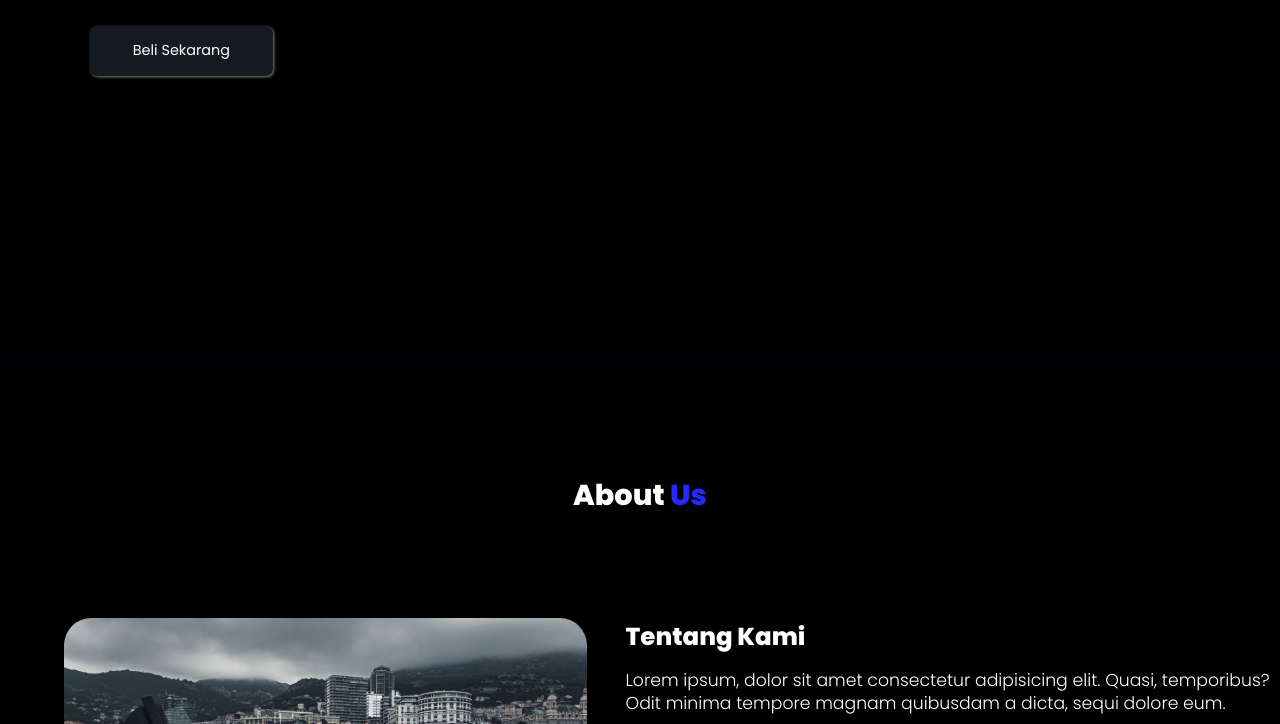
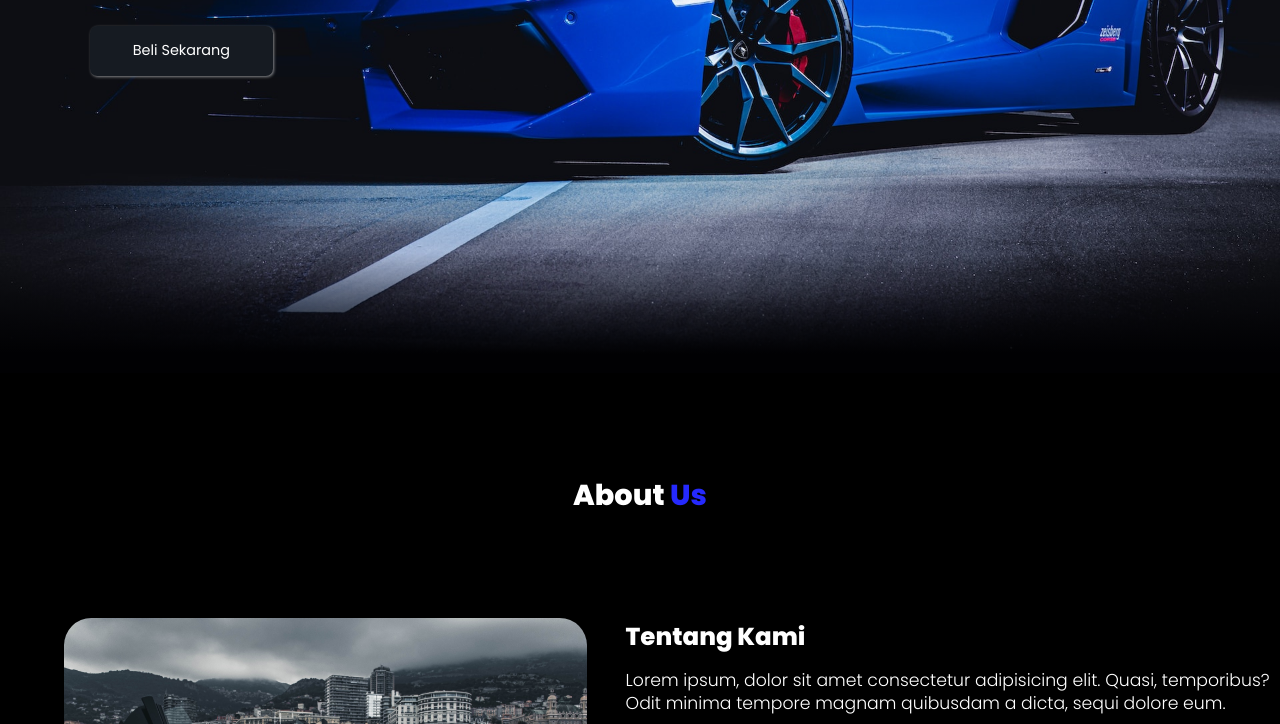
Before and after one commit to Riddzx/Car, a plain HTML site: page index.html in a window 1280 px wide. Shown: the part 427-1151 px from the top of the page. Drawn offline with nearby package versions, Linux system fonts and the light colour scheme.

Commit message:
repair background iamhe in hero section

```diff
--- a/css/style.css
+++ b/css/style.css
@@ -190,7 +190,7 @@ body {
   min-height: 100vh;
   display: flex;
   align-items: center;
-  background-image: url("img/carhero.jpg");
+  background-image: url("../img/carhero.jpg");
   background-repeat: no-repeat;
   background-size: cover;
   background-position: center;
```
